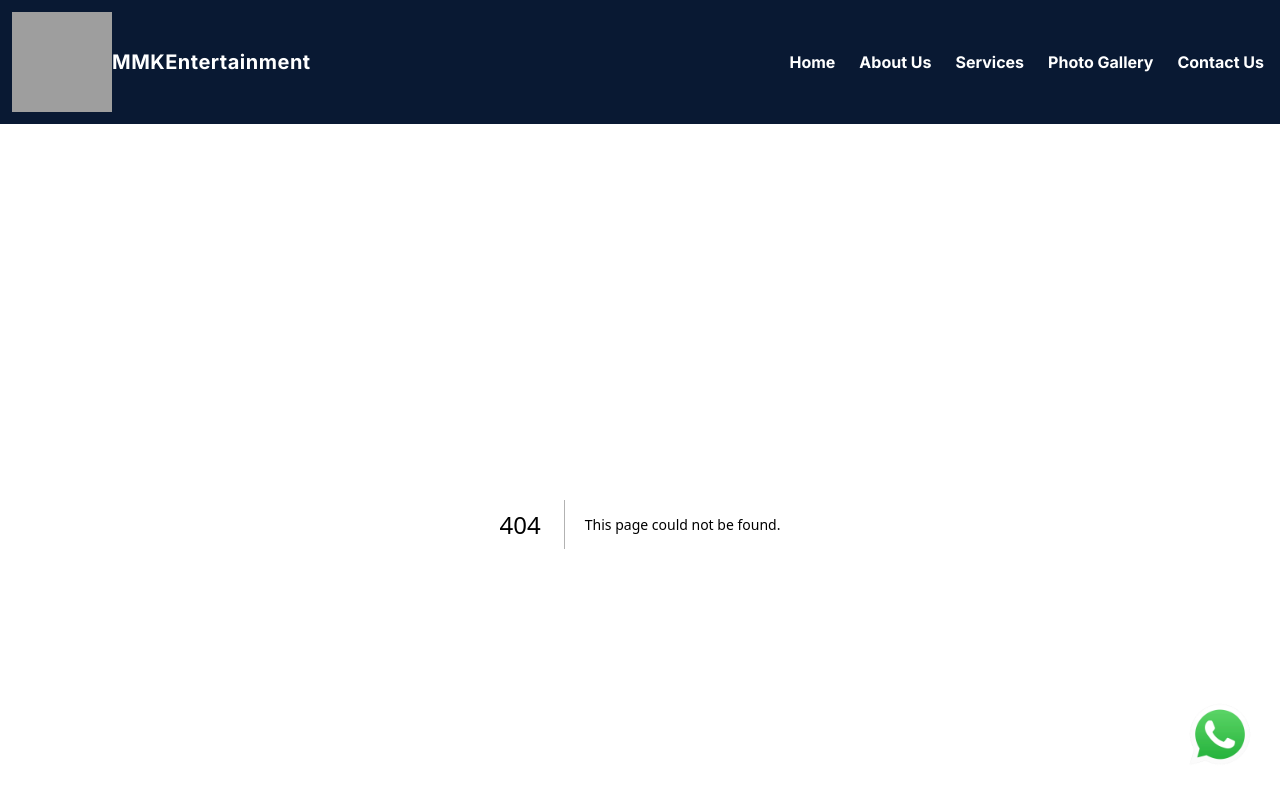
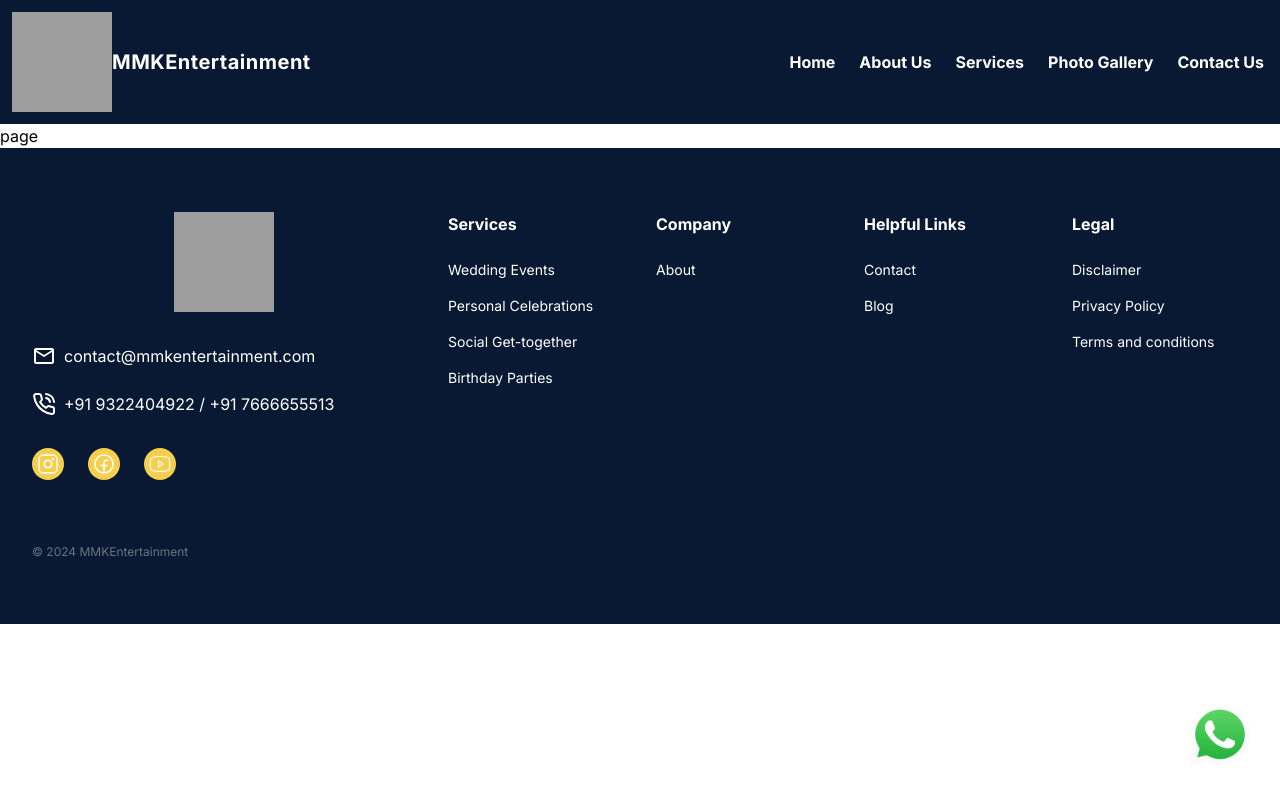
Before and after one commit to Ankit2533/mmkentertainment, a Next.js app: page /contact in a window 1280 px wide. Before the commit this address had no page. Shown: the top 800 px of the page. Built offline with nearby package versions, Linux system fonts and the light colour scheme; grey boxes are pictures that could not be loaded.

Commit message:
pages added

```diff
--- /dev/null
+++ b/src/app/components/Contact.tsx
@@ -0,0 +1,9 @@
+import React from 'react'
+
+const Contact = () => {
+  return (
+    <div>Contact</div>
+  )
+}
+
+export default Contact
--- a/src/app/components/Nav.tsx
+++ b/src/app/components/Nav.tsx
@@ -43,7 +43,7 @@ export const Navbar = () => {
             <Link href="/" className="lg:inline-flex lg:w-auto w-full px-3 py-2 rounded text-white font-bold items-center justify-center hover:bg-[#F7CF4F] hover:text-[#353534]">
               Home
             </Link>
-            <Link href="/aboutus" className="lg:inline-flex lg:w-auto w-full px-3 py-2 rounded text-white font-bold items-center justify-center  hover:bg-[#F7CF4F] hover:text-[#353534]">
+            <Link href="/about" className="lg:inline-flex lg:w-auto w-full px-3 py-2 rounded text-white font-bold items-center justify-center  hover:bg-[#F7CF4F] hover:text-[#353534]">
             About Us
             </Link>
             <Link href="/services" className="lg:inline-flex lg:w-auto w-full px-3 py-2 rounded text-white font-bold items-center justify-center  hover:bg-[#F7CF4F] hover:text-[#353534]">
--- a/src/app/components/Services.tsx
+++ b/src/app/components/Services.tsx
@@ -18,7 +18,7 @@ const Services = () => {
             <p>Looking forward to a lifetime association.</p>
           </div>
           <div className="flex justify-center mt-8">
-            <button className="inline-flex items-center justify-center text-black bg-white border-0 py-2 px-6 focus:outline-none hover:bg-indigo-600 rounded-lg text-lg">
+            <button className="inline-flex items-center justify-center text-black bg-white border-0 py-2 px-6 focus:outline-none hover:bg-[#F7CF4F] rounded-lg text-lg">
               Know More
             </button>
           </div>
--- /dev/null
+++ b/src/app/contact/page.tsx
@@ -0,0 +1,9 @@
+import React from 'react'
+
+const page = () => {
+  return (
+    <div>page</div>
+  )
+}
+
+export default page
--- /dev/null
+++ b/src/app/gallery/page.tsx
@@ -0,0 +1,9 @@
+import React from 'react'
+
+const page = () => {
+  return (
+    <div>page</div>
+  )
+}
+
+export default page
--- a/src/app/page.tsx
+++ b/src/app/page.tsx
@@ -1,10 +1,6 @@
 import Image from "next/legacy/image";
-import  {Navbar}  from "./components/Nav"
-import Footer  from "./components/Footer"
 import Slideshow  from "./components/Slideshow"
-import Sweep from "./components/Sweep";
 import Testimonials from "./components/Testimonials";
-import Whatsapp from "./components/Whatsapp";
 import Aboutus from "./components/Aboutus";
 import Services from "./components/Services";
 
--- /dev/null
+++ b/src/app/services/page.tsx
@@ -0,0 +1,9 @@
+import React from 'react'
+
+const page = () => {
+  return (
+    <div>page</div>
+  )
+}
+
+export default page
```
Also changed, not shown: src/app/about/page.tsx (renamed from src/app/aboutus/page.tsx).
